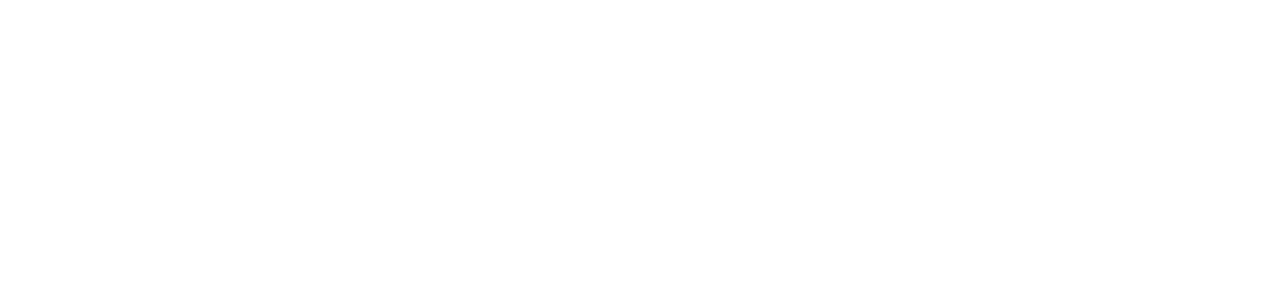
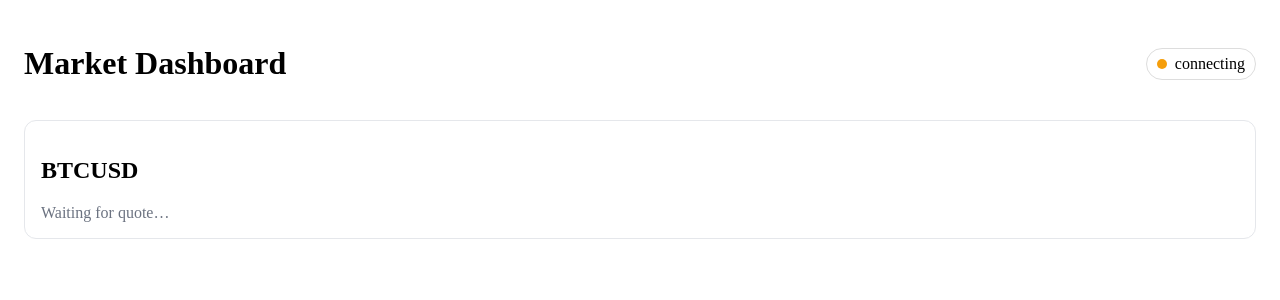
Before and after one commit to MaciejOstaszewski/realtime-quotes, an Angular app in the folder Frontend/: page / in a window 1280 px wide. Shown: the top 300 px of the page. Built offline with nearby package versions, Linux system fonts and the light colour scheme; no server answers.

Commit message:
frontend dashboard + quotes ws service

```diff
--- a/Frontend/src/app/app.routes.ts
+++ b/Frontend/src/app/app.routes.ts
@@ -1,3 +1,6 @@
 import { Routes } from '@angular/router';
+import { DashboardComponent } from './features/dashboard/dashboard';
 
-export const routes: Routes = [];
+export const routes: Routes = [
+    { path: '', component: DashboardComponent },
+];
--- /dev/null
+++ b/Frontend/src/app/core/services/quotes-ws.service.ts
@@ -0,0 +1,69 @@
+import { Injectable, NgZone } from '@angular/core';
+import { BehaviorSubject, Observable, Subject } from 'rxjs';
+import { environment } from '../../../environments/environment';
+import { WsMessage } from '../models/ws-message';
+
+export type ConnectionStatus = 'connecting' | 'connected' | 'disconnected';
+
+@Injectable({ providedIn: 'root' })
+export class QuotesWsService {
+    private socket: WebSocket | null = null;
+
+    private readonly statusSubject = new BehaviorSubject<ConnectionStatus>('disconnected');
+    readonly status$ = this.statusSubject.asObservable();
+
+    private readonly messagesSubject = new Subject<WsMessage>();
+    readonly messages$: Observable<WsMessage> = this.messagesSubject.asObservable();
+
+    private reconnectAttempts = 0;
+    private readonly maxReconnectAttempts = 3;
+
+    constructor(private zone: NgZone) { }
+
+    connect(): void {
+        if (this.socket && (this.socket.readyState === WebSocket.OPEN || this.socket.readyState === WebSocket.CONNECTING)) {
+            return;
+        }
+
+        this.statusSubject.next('connecting');
+
+        this.socket = new WebSocket(environment.backendWsUrl);
+
+        this.socket.onopen = () => {
+            this.zone.run(() => {
+                this.reconnectAttempts = 0;
+                this.statusSubject.next('connected');
+            });
+        };
+
+        this.socket.onmessage = (ev) => {
+            this.zone.run(() => {
+                try {
+                    const msg = JSON.parse(ev.data) as WsMessage;
+                    this.messagesSubject.next(msg);
+                } catch {
+                }
+            });
+        };
+
+        this.socket.onerror = () => {
+        };
+
+        this.socket.onclose = () => {
+            this.zone.run(() => {
+                this.statusSubject.next('disconnected');
+            });
+
+            if (this.reconnectAttempts < this.maxReconnectAttempts) {
+                this.reconnectAttempts++;
+                setTimeout(() => this.connect(), 5000);
+            }
+        };
+    }
+
+    disconnect(): void {
+        this.socket?.close();
+        this.socket = null;
+        this.statusSubject.next('disconnected');
+    }
+}
--- /dev/null
+++ b/Frontend/src/app/features/dashboard/dashboard.html
@@ -0,0 +1,37 @@
+<div class="page">
+    <header class="header">
+      <h1>Market Dashboard</h1>
+
+      <div class="status" [attr.data-status]="status()">
+        <span class="dot"></span>
+        <span>{{ status() }}</span>
+      </div>
+    </header>
+
+    <section class="card">
+      <h2>BTCUSD</h2>
+
+      @if (!btcQuote()) {
+        <div class="muted">Waiting for quote…</div>
+      } @else {
+        <div class="grid">
+          <div>
+            <div class="label">BID</div>
+            <div class="value" [class.up]="bidTrend() === 'up'" [class.down]="bidTrend() === 'down'">
+              {{ btcQuote()!.bid }}
+            </div>
+          </div>
+
+          <div>
+            <div class="label">ASK</div>
+            <div class="value">{{ btcQuote()!.ask }}</div>
+          </div>
+
+          <div>
+            <div class="label">Last update</div>
+            <div class="value small">{{ lastUpdateText() }}</div>
+          </div>
+        </div>
+      }
+    </section>
+  </div>
--- /dev/null
+++ b/Frontend/src/app/features/dashboard/dashboard.scss
@@ -0,0 +1,66 @@
+.page {
+  padding: 16px;
+}
+.header {
+  display: flex;
+  align-items: center;
+  justify-content: space-between;
+  gap: 12px;
+}
+.status {
+  display: flex;
+  align-items: center;
+  gap: 8px;
+  padding: 6px 10px;
+  border-radius: 999px;
+  border: 1px solid #ddd;
+}
+.status .dot {
+  width: 10px;
+  height: 10px;
+  border-radius: 50%;
+  background: #999;
+}
+.status[data-status='connected'] .dot {
+  background: #16a34a;
+}
+.status[data-status='connecting'] .dot {
+  background: #f59e0b;
+}
+.status[data-status='disconnected'] .dot {
+  background: #dc2626;
+}
+
+.card {
+  margin-top: 16px;
+  padding: 16px;
+  border: 1px solid #e5e7eb;
+  border-radius: 12px;
+}
+.grid {
+  display: grid;
+  grid-template-columns: repeat(3, minmax(0, 1fr));
+  gap: 12px;
+  margin-top: 8px;
+}
+.label {
+  font-size: 12px;
+  color: #6b7280;
+}
+.value {
+  font-size: 22px;
+  font-weight: 700;
+}
+.value.small {
+  font-size: 14px;
+  font-weight: 500;
+}
+.value.up {
+  color: #16a34a;
+}
+.value.down {
+  color: #dc2626;
+}
+.muted {
+  color: #6b7280;
+}
--- /dev/null
+++ b/Frontend/src/app/features/dashboard/dashboard.ts
@@ -0,0 +1,56 @@
+import { CommonModule } from '@angular/common';
+import { Component, computed, DestroyRef, inject, OnInit, signal } from '@angular/core';
+import { takeUntilDestroyed, toSignal } from '@angular/core/rxjs-interop';
+import { Quote } from '../../core/models/quote';
+import { WsMessage } from '../../core/models/ws-message';
+import { ConnectionStatus, QuotesWsService } from '../../core/services/quotes-ws.service';
+import { filter, scan } from 'rxjs';
+
+type Trend = 'up' | 'down' | 'same';
+
+interface BtcState {
+  quote: Quote | null;
+  trend: Trend;
+}
+
+@Component({
+  selector: 'app-dashboard',
+  imports: [CommonModule],
+  templateUrl: './dashboard.html',
+  styleUrl: './dashboard.scss',
+})
+export class DashboardComponent implements OnInit {
+  private readonly ws = inject(QuotesWsService);
+
+  readonly status = toSignal(this.ws.status$, { initialValue: 'disconnected' as const });
+
+  private readonly btcState$ = this.ws.messages$.pipe(
+    filter((msg: WsMessage): msg is Extract<WsMessage, { type: 'quote' }> => msg.type === 'quote'),
+    filter((msg) => msg.data.symbol === 'BTCUSD'),
+    scan((state: BtcState, msg) => {
+      const prevBid = state.quote?.bid;
+      const nextBid = msg.data.bid;
+
+      const trend: Trend =
+        prevBid == null ? 'same' :
+          nextBid > prevBid ? 'up' :
+            nextBid < prevBid ? 'down' : 'same';
+
+      return { quote: msg.data, trend };
+    }, { quote: null, trend: 'same' } satisfies BtcState)
+  );
+
+  readonly btcState = toSignal(this.btcState$, { initialValue: { quote: null, trend: 'same' } satisfies BtcState });
+
+  readonly btcQuote = computed(() => this.btcState().quote);
+  readonly bidTrend = computed(() => this.btcState().trend);
+
+  readonly lastUpdateText = computed(() => {
+    const quote = this.btcQuote();
+    return quote ? new Date(quote.timestamp * 1000).toLocaleTimeString() : '—';
+  });
+
+  ngOnInit(): void {
+    this.ws.connect();
+  }
+}
```
Also changed, not shown: 1 other file (tests, documents, lock files or other folders).
